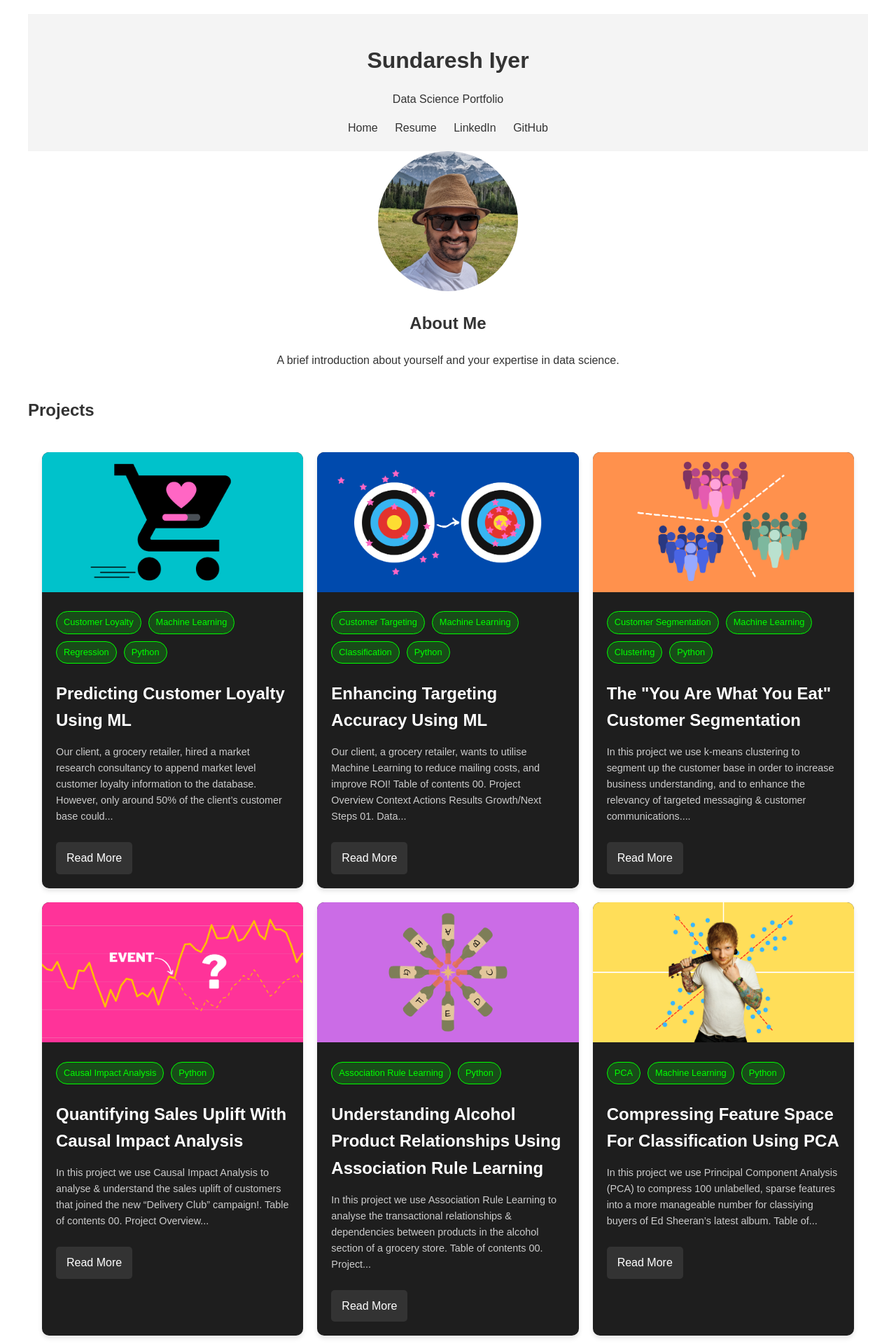
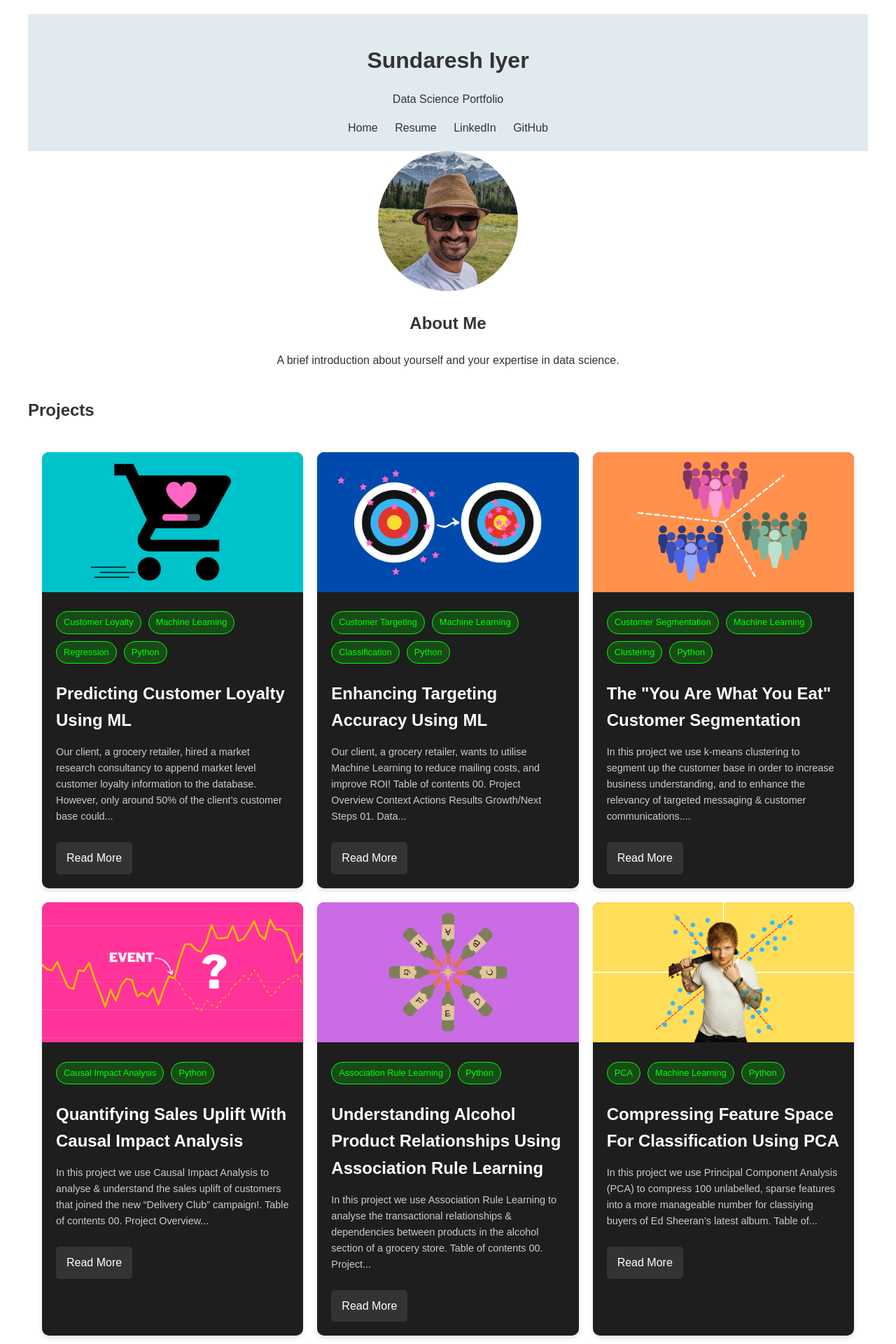
Before and after one commit to IyerS/sundareshiyer.github.io, a Jekyll site: the page built from index.html, in a window 1280 px wide. Shown: the top 1920 px of the page at 70% size. Built offline with Jekyll 4.4.1, drawn with Linux system fonts in a browser that asks for light colours.

Commit message:
Update main.scss

```diff
--- a/assets/css/main.scss
+++ b/assets/css/main.scss
@@ -11,7 +11,7 @@
 }
 
 header {
-    background-color: #f4f4f4;
+    background-color: #e1eaef;
     padding: 20px;
     text-align: center;
 }
@@ -24,6 +24,10 @@
     margin: 0 10px;
     color: #333;
     text-decoration: none;
+}
+
+.home-page {
+    background-color: #2a2a2a; /* Slightly different dark color for home page */
 }
 
 .profile {
```
